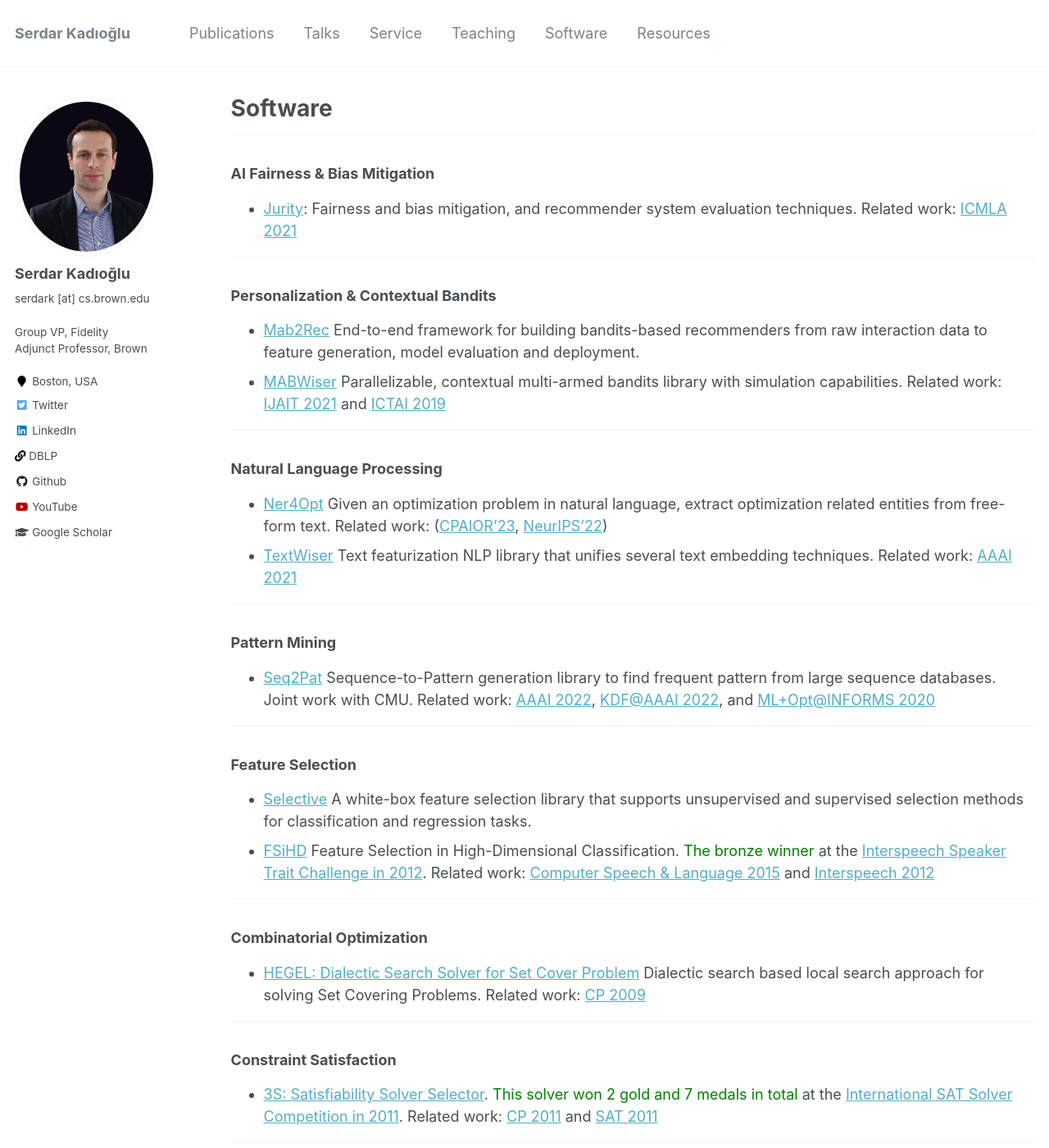
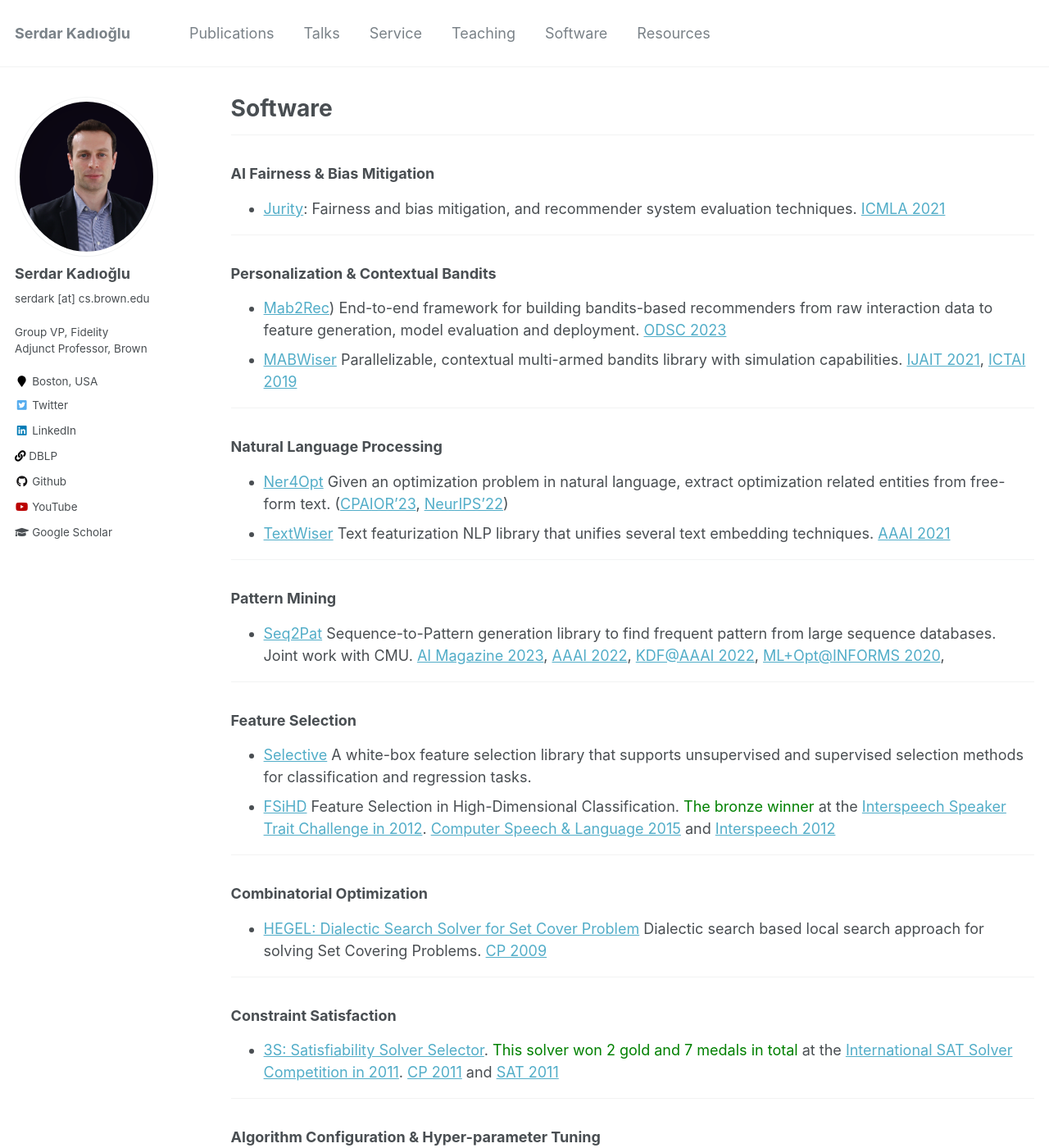
Before and after one commit to skadio/skadio.github.io, a Jekyll site: the page built from _pages/software.md, in a window 1280 px wide and 1400 px high. Shown: the whole window at 82% size. Built offline with Jekyll 4.4.1, drawn with Linux system fonts in a browser that asks for light colours; some of the changed text lies outside the part shown.

Commit message:
Update software.md

```diff
--- a/_pages/software.md
+++ b/_pages/software.md
@@ -9,55 +9,55 @@ author_profile: true
 
 ### AI Fairness & Bias Mitigation
 
-- [Jurity](https://github.com/fidelity/jurity): Fairness and bias mitigation, and recommender system evaluation techniques. Related work: [ICMLA 2021](https://ieeexplore.ieee.org/document/9680169)
+- [Jurity](https://github.com/fidelity/jurity): Fairness and bias mitigation, and recommender system evaluation techniques. [ICMLA 2021](https://ieeexplore.ieee.org/document/9680169)
 
 ---
 
 ### Personalization & Contextual Bandits
 
-- [Mab2Rec]([https://github.com/fidelity/mabwiser](https://github.com/fidelity/mab2rec#mab2rec-multi-armed-bandits-recommender)) End-to-end framework for building bandits-based recommenders from raw interaction data to feature generation, model evaluation and deployment.
-- [MABWiser](https://github.com/fidelity/mabwiser) Parallelizable, contextual multi-armed bandits library with simulation capabilities. Related work: [IJAIT 2021](https://www.worldscientific.com/doi/10.1142/S0218213021500214) and [ICTAI 2019](https://ieeexplore.ieee.org/document/8995418)
+- [Mab2Rec](https://github.com/fidelity/mab2rec#mab2rec-multi-armed-bandits-recommender)) End-to-end framework for building bandits-based recommenders from raw interaction data to feature generation, model evaluation and deployment. [ODSC 2023](https://odsc.com/speakers/mab2rec-a-modular-approach-to-building-bandit-based-recommenders/)
+- [MABWiser](https://github.com/fidelity/mabwiser) Parallelizable, contextual multi-armed bandits library with simulation capabilities. [IJAIT 2021](https://www.worldscientific.com/doi/10.1142/S0218213021500214), [ICTAI 2019](https://ieeexplore.ieee.org/document/8995418)
 
 ---
 
 ### Natural Language Processing
 
-- [Ner4Opt](https://github.com/skadio/ner4opt) Given an optimization problem in natural language, extract optimization related entities from free-form text. Related work: ([CPAIOR'23](https://github.com/skadio/ner4opt/blob/main/docs/%5BCPAIOR%202023%5D%20Ner4Opt%20Paper.pdf), [NeurIPS'22](https://github.com/skadio/ner4opt/blob/main/docs/%5BNeurIPS%202022%5D%20Ner4Opt%20Poster.pdf))
-- [TextWiser](https://github.com/fidelity/textwiser) Text featurization NLP library that unifies several text embedding techniques. Related work: [AAAI 2021](https://ojs.aaai.org/index.php/AAAI/article/view/17814)
+- [Ner4Opt](https://github.com/skadio/ner4opt) Given an optimization problem in natural language, extract optimization related entities from free-form text. ([CPAIOR'23](https://github.com/skadio/ner4opt/blob/main/docs/%5BCPAIOR%202023%5D%20Ner4Opt%20Paper.pdf), [NeurIPS'22](https://github.com/skadio/ner4opt/blob/main/docs/%5BNeurIPS%202022%5D%20Ner4Opt%20Poster.pdf))
+- [TextWiser](https://github.com/fidelity/textwiser) Text featurization NLP library that unifies several text embedding techniques. [AAAI 2021](https://ojs.aaai.org/index.php/AAAI/article/view/17814)
 
 ---
 
 ### Pattern Mining
 
-- [Seq2Pat](https://github.com/fidelity/seq2pat) Sequence-to-Pattern generation library to find frequent pattern from large sequence databases. Joint work with CMU. Related work: [AAAI 2022](https://aaai.org/Conferences/AAAI-22/), [KDF@AAAI 2022](https://arxiv.org/abs/2201.09178), and [ML+Opt@INFORMS 2020](http://meetings2.informs.org/wordpress/annual2020/)
+- [Seq2Pat](https://github.com/fidelity/seq2pat) Sequence-to-Pattern generation library to find frequent pattern from large sequence databases. Joint work with CMU. [AI Magazine 2023](https://onlinelibrary.wiley.com/doi/epdf/10.1002/aaai.12081), [AAAI 2022](https://aaai.org/Conferences/AAAI-22/), [KDF@AAAI 2022](https://arxiv.org/abs/2201.09178), [ML+Opt@INFORMS 2020](http://meetings2.informs.org/wordpress/annual2020/),
 
 ---
 
 ### Feature Selection
 
 * [Selective](https://github.com/fidelity/selective) A white-box feature selection library that supports unsupervised and supervised selection methods for classification and regression tasks.
-* [FSiHD](http://users.spa.aalto.fi/jpohjala/featureselection/) Feature Selection in High-Dimensional Classification. <span style="color:green">The bronze winner</span> at the [Interspeech Speaker Trait Challenge in 2012](http://www5.informatik.uni-erlangen.de/Forschung/Publikationen/2012/Schuller12-TI2.pdf). Related work: [Computer Speech & Language 2015](https://www.sciencedirect.com/science/article/abs/pii/S0885230813001113) and [Interspeech 2012](https://users.aalto.fi/~jpohjala/publications/is12stc.pdf)
+* [FSiHD](http://users.spa.aalto.fi/jpohjala/featureselection/) Feature Selection in High-Dimensional Classification. <span style="color:green">The bronze winner</span> at the [Interspeech Speaker Trait Challenge in 2012](http://www5.informatik.uni-erlangen.de/Forschung/Publikationen/2012/Schuller12-TI2.pdf). [Computer Speech & Language 2015](https://www.sciencedirect.com/science/article/abs/pii/S0885230813001113) and [Interspeech 2012](https://users.aalto.fi/~jpohjala/publications/is12stc.pdf)
 
 ---
 
 ### Combinatorial Optimization
 
-* [HEGEL: Dialectic Search Solver for Set Cover Problem](https://github.com/skadio/hegel) Dialectic search based local search approach for solving Set Covering Problems. Related work: [CP 2009](https://link.springer.com/chapter/10.1007/978-3-642-04244-7_39)
+* [HEGEL: Dialectic Search Solver for Set Cover Problem](https://github.com/skadio/hegel) Dialectic search based local search approach for solving Set Covering Problems. [CP 2009](https://link.springer.com/chapter/10.1007/978-3-642-04244-7_39)
 
 ---
 
 ### Constraint Satisfaction
 
-* [3S: Satisfiability Solver Selector](https://sites.google.com/site/yurimalitsky/downloads). <span style="color:green">This solver won 2 gold and 7 medals in total</span> at the [International SAT Solver Competition in 2011](http://www.satcompetition.org/). Related work: [CP 2011](https://link.springer.com/chapter/10.1007%2F978-3-642-23786-7_35) and [SAT 2011](http://link.springer.com/chapter/10.1007%2F978-3-642-21581-0_33)
+* [3S: Satisfiability Solver Selector](https://sites.google.com/site/yurimalitsky/downloads). <span style="color:green">This solver won 2 gold and 7 medals in total</span> at the [International SAT Solver Competition in 2011](http://www.satcompetition.org/). [CP 2011](https://link.springer.com/chapter/10.1007%2F978-3-642-23786-7_35) and [SAT 2011](http://link.springer.com/chapter/10.1007%2F978-3-642-21581-0_33)
 
 ---
 
 ### Algorithm Configuration & Hyper-parameter Tuning
 
-* [ISAC: Instance-Specific Algorithm Configuration](https://sites.google.com/site/yurimalitsky/downloads). Algorithm Portfolio based on the Instance-Specific Algorithm Configuration (ISAC) approach. Related work: [ECAI 20210](https://ebooks.iospress.nl/publication/5873)
+* [ISAC: Instance-Specific Algorithm Configuration](https://sites.google.com/site/yurimalitsky/downloads). Algorithm Portfolio based on the Instance-Specific Algorithm Configuration (ISAC) approach. [ECAI 20210](https://ebooks.iospress.nl/publication/5873)
 
-* [GGA: Gender-based Genetic Algorithm for Parameter Tuning](https://github.com/OPTANO/optano.algorithm.tuner). A state-of-the-art parameter tuning and algorithm configuration tool based on genetic algorithms.It is the back-bone of many competition winning constraint solvers and algorithm portfolios. Implemented and maintained by [Optano GmbH](https://optano.com/). Related work: [CP 2009](http://link.springer.com/chapter/10.1007%2F978-3-642-04244-7_14)
+* [GGA: Gender-based Genetic Algorithm for Parameter Tuning](https://github.com/OPTANO/optano.algorithm.tuner). A state-of-the-art parameter tuning and algorithm configuration tool based on genetic algorithms.It is the back-bone of many competition winning constraint solvers and algorithm portfolios. Implemented and maintained by [Optano GmbH](https://optano.com/). [CP 2009](http://link.springer.com/chapter/10.1007%2F978-3-642-04244-7_14)
 
-* [DASH: Dynamic Adaptive Search Heuristics & Non-Model Based Search Guidance](https://github.com/skadio/set-partitioning-instance-generator) Set Partitioning Problem (SPP) Benchmark Instance Generator. Related work: [EJOR 2016](http://link.springer.com/article/10.1007%2Fs10601-015-9211-0) and [AAAI 2012](http://www.aaai.org/ocs/index.php/AAAI/AAAI12/paper/view/5082)
+* [DASH: Dynamic Adaptive Search Heuristics & Non-Model Based Search Guidance](https://github.com/skadio/set-partitioning-instance-generator) Set Partitioning Problem (SPP) Benchmark Instance Generator. [EJOR 2016](http://link.springer.com/article/10.1007%2Fs10601-015-9211-0) and [AAAI 2012](http://www.aaai.org/ocs/index.php/AAAI/AAAI12/paper/view/5082)
 
 * [ASLib: Algorithm Selection Library](https://github.com/coseal/aslib_data). This library consists of scenarios and instances for benchmarking from a many different domains, such as SAT, CSP, and ASP.
```
